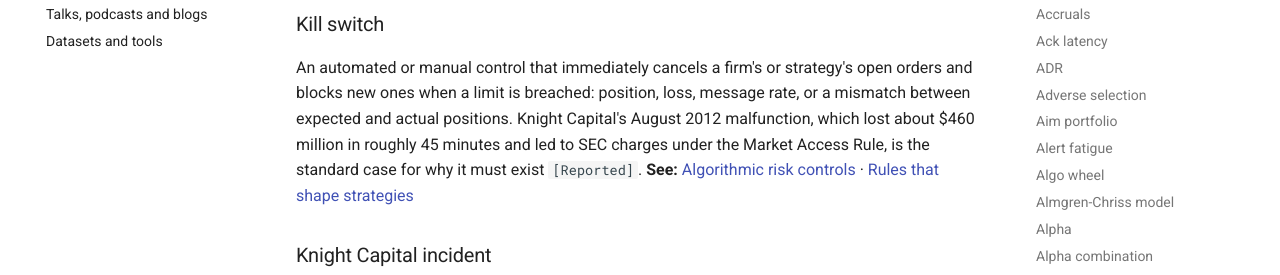
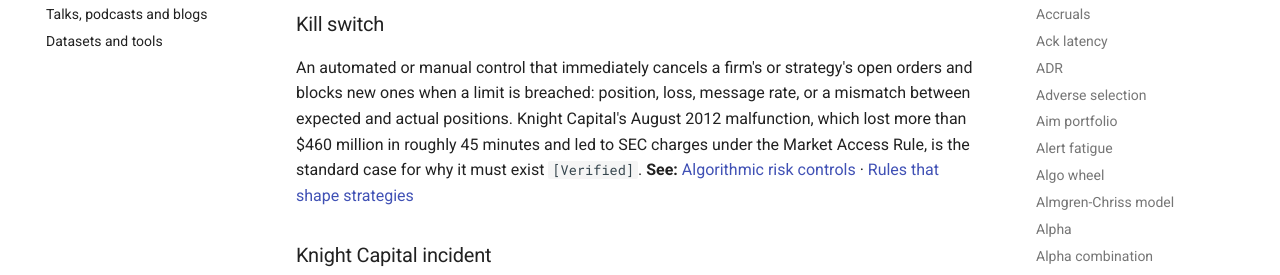
Before and after one commit to FrankHuang94/quant_trading_claude, an MkDocs documentation site: the page built from docs/09-reference/glossary.md, in a window 1280 px wide and 900 px high, scrolled down 36085 px. Shown: the part 202-477 px from the top of the window. Built offline with MkDocs 1.6.1 and Material for MkDocs 9.7.7, drawn with Linux system fonts in a browser that asks for light colours; comment, search, counter and statistics services are not loaded.

Commit message:
module-09: glossary consistency (Knight loss figure and tag; escaped dollar range)
Co-Authored-By: Claude Opus 5.5 <noreply@anthropic.com>
Claude-Session: https://claude.ai/code/session_015j6Et72LJg2LXywPZhKdrv

```diff
--- a/docs/09-reference/glossary.md
+++ b/docs/09-reference/glossary.md
@@ -858,7 +858,7 @@ Conditions, written before launch, under which a strategy will be cut or shut do
 
 ### Kill switch
 
-An automated or manual control that immediately cancels a firm's or strategy's open orders and blocks new ones when a limit is breached: position, loss, message rate, or a mismatch between expected and actual positions. Knight Capital's August 2012 malfunction, which lost about \$460 million in roughly 45 minutes and led to SEC charges under the Market Access Rule, is the standard case for why it must exist `[Reported]`. **See:** [Algorithmic risk controls](../03-algorithms/f-market-making-and-hft-algorithms/algorithmic-risk-controls.md) · [Rules that shape strategies](../06-risk-and-regulation/rules-that-shape-strategies.md)
+An automated or manual control that immediately cancels a firm's or strategy's open orders and blocks new ones when a limit is breached: position, loss, message rate, or a mismatch between expected and actual positions. Knight Capital's August 2012 malfunction, which lost more than \$460 million in roughly 45 minutes and led to SEC charges under the Market Access Rule, is the standard case for why it must exist `[Verified]`. **See:** [Algorithmic risk controls](../03-algorithms/f-market-making-and-hft-algorithms/algorithmic-risk-controls.md) · [Rules that shape strategies](../06-risk-and-regulation/rules-that-shape-strategies.md)
 
 ### Knight Capital incident
 
@@ -966,7 +966,7 @@ The finding that low-volatility and low-beta stocks have earned risk-adjusted re
 
 ### Maker-taker
 
-The dominant US exchange pricing model: the venue pays a rebate to the order that adds (makes) liquidity and charges a fee to the order that removes (takes) it, keeping the difference. Top-tier rebates have run around $0.002-0.003 per share against take fees at the \$0.003 cap `[Reported]`, a meaningful fraction of a one-cent spread in tick-constrained stocks; the 10-mil cap adopted in 2024 would compress this range, but its compliance date is now November 2027 `[Verified]`. **See:** [Fees, rebates and ticks](../01-market-structure/fees-rebates-and-ticks.md) · [Fee- and microstructure-driven strategies](../02-strategies/b-speed-and-structural/fee-and-microstructure-driven-strategies.md)
+The dominant US exchange pricing model: the venue pays a rebate to the order that adds (makes) liquidity and charges a fee to the order that removes (takes) it, keeping the difference. Top-tier rebates have run around \$0.002-0.003 per share against take fees at the \$0.003 cap `[Reported]`, a meaningful fraction of a one-cent spread in tick-constrained stocks; the 10-mil cap adopted in 2024 would compress this range, but its compliance date is now November 2027 `[Verified]`. **See:** [Fees, rebates and ticks](../01-market-structure/fees-rebates-and-ticks.md) · [Fee- and microstructure-driven strategies](../02-strategies/b-speed-and-structural/fee-and-microstructure-driven-strategies.md)
 
 ### Managed futures
 
```
